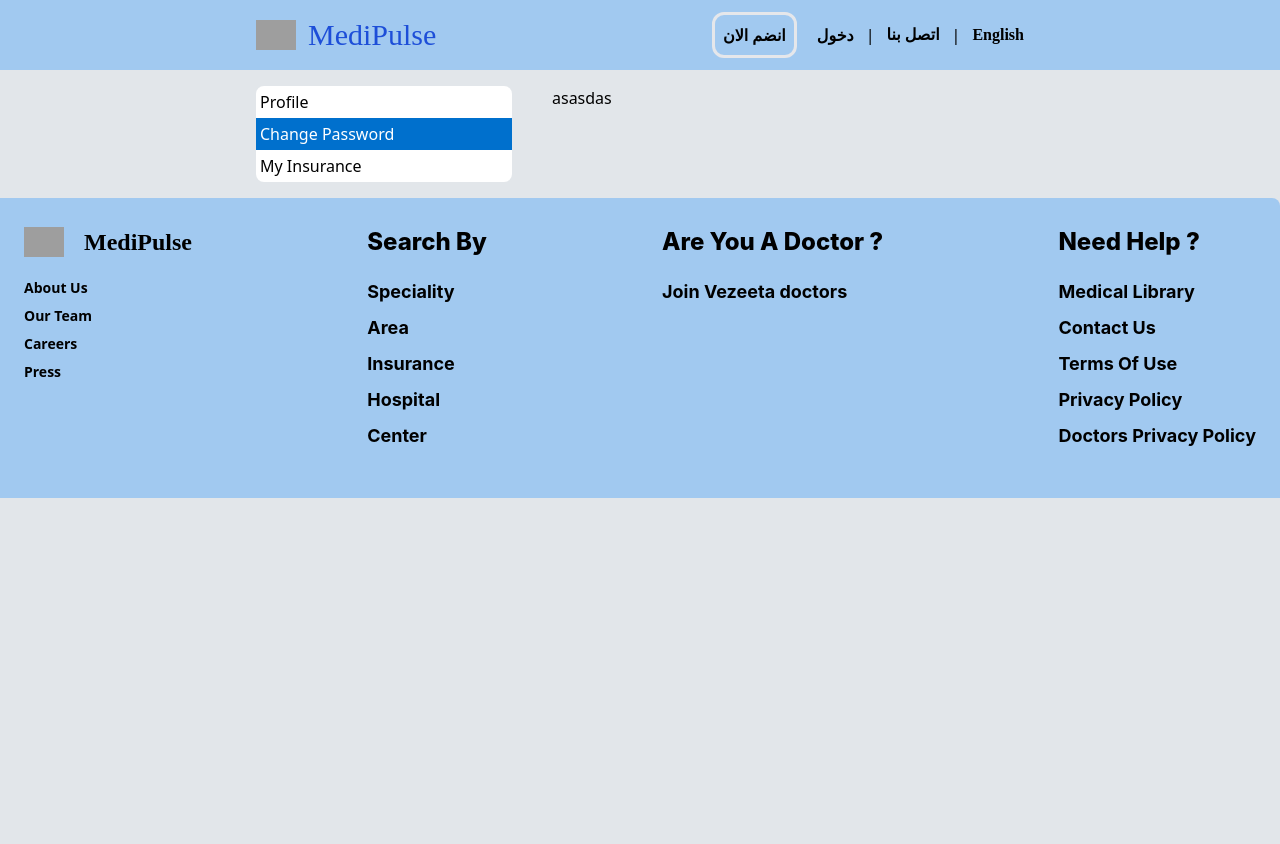
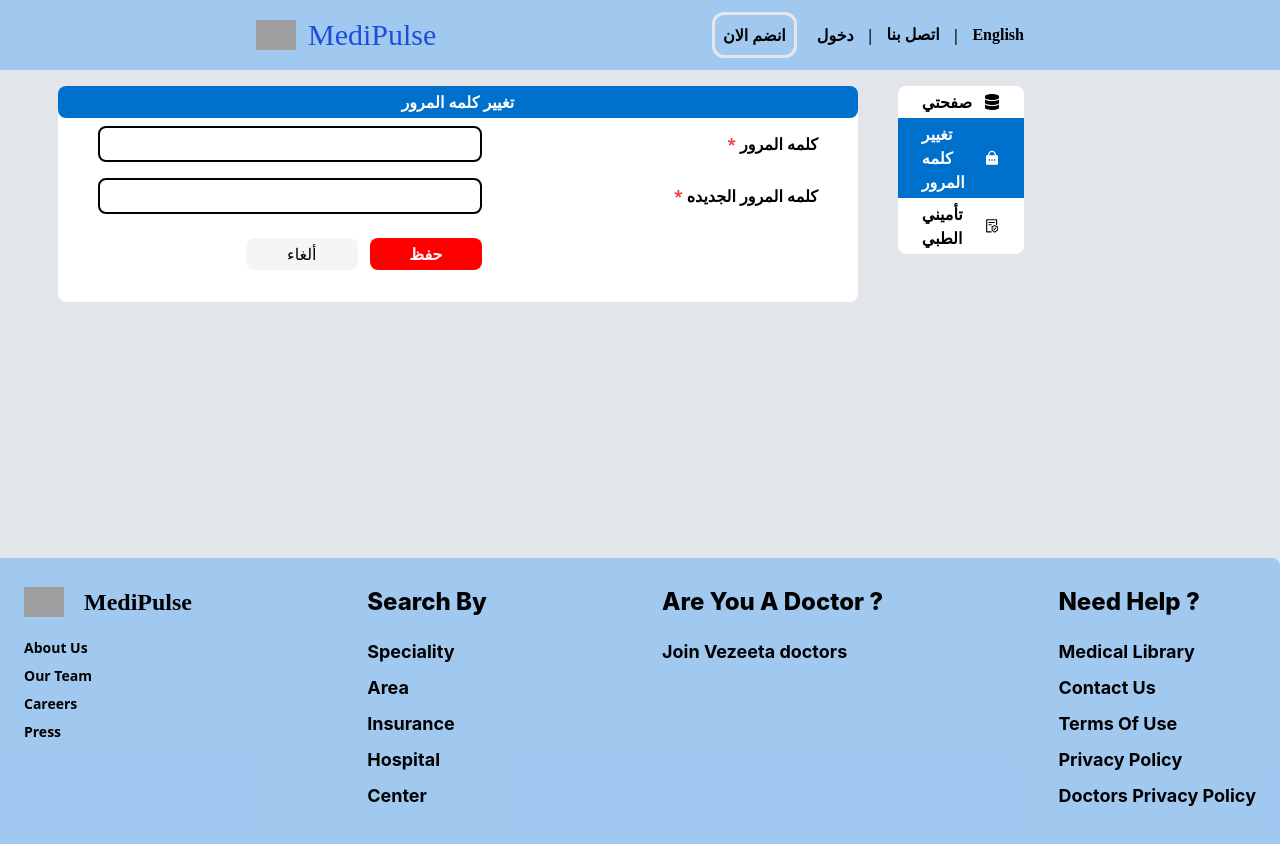
Before and after one commit to moshaosama/Graduation_Project, a React (Vite) app: page /Account/changepassword in a window 1280 px wide. Shown: the top 844 px of the page. Before the commit the page ends 800 px from the top, so only its background shows below. Built offline with nearby package versions, Linux system fonts and the light colour scheme; grey boxes are pictures that could not be loaded; the HTML template or start-up script is replaced by a standard one.

Commit message:
Create Profile Page

```diff
--- a/src/Components/Form/FormSignUp.tsx
+++ b/src/Components/Form/FormSignUp.tsx
@@ -8,10 +8,20 @@ const FormSignUp = ({
   HandleChange,
   Margin,
 }: signUpProps) => {
+  const Language = JSON.stringify(window.localStorage.getItem("Language"));
   return (
     <div className="my-2">
-      <p className="flex max-sm:flex-col max-sm:items-start  justify-between items-center">
-        <label htmlFor="">
+      <p
+        className={`flex ${
+          Language == '"English"' ? "flex" : "flex-row-reverse"
+        } max-sm:flex-col max-sm:items-start  justify-between items-center`}
+      >
+        <label
+          htmlFor=""
+          className={`font-bold ${
+            Language == '"English"' ? "flex" : "flex-row-reverse"
+          } flex gap-1`}
+        >
           {Title} <span className="text-red-500">*</span>
         </label>
 
@@ -19,7 +29,9 @@ const FormSignUp = ({
           type={Type}
           name={Name}
           placeholder={Placeholder}
-          className={`my-2 mx-${Margin} w-96 max-sm:w-full rounded-lg p-1 border-[2px] border-black`}
+          className={`my-2 mx-${Margin} ${
+            Language == '"English"' ? "text-start" : "text-end"
+          } w-96 max-sm:w-full rounded-lg p-1 border-[2px] border-black`}
           onChange={HandleChange}
         />
       </p>
--- a/src/Components/Navbar.tsx
+++ b/src/Components/Navbar.tsx
@@ -14,7 +14,6 @@ const Navbar = ({ setFun }: NavbarProps) => {
   const Language = JSON.stringify(window.localStorage.getItem("Language"));
   const Token = window.localStorage.getItem("Token");
   const User: User = JSON.parse(window.localStorage.getItem("User")!);
-  console.log(User);
 
   function ChangeTextByLanguage(Text: string, newText: string) {
     if (Language == '"English"') {
--- a/src/Components/ProfileData/changePassword.tsx
+++ b/src/Components/ProfileData/changePassword.tsx
@@ -1,7 +1,84 @@
+import { Link } from "react-router-dom";
+
 const ChangePassword = () => {
+  const Language = JSON.stringify(window.localStorage.getItem("Language"));
+
+  function ChangeTextByLanguage(Text: string, newText: string) {
+    if (Language == '"English"') {
+      return Text;
+    } else {
+      return newText;
+    }
+  }
   return (
-    <div>
-      <h1>asasdas</h1>
+    <div className="bg-white pb-4 w-[50rem] max-sm:w-full rounded-lg">
+      <div className="bg-[rgb(0,112,205)] text-center text-white font-bold p-1 rounded-lg">
+        <h1>{ChangeTextByLanguage("Change Passwrd", "تغيير كلمه المرور")}</h1>
+      </div>
+      <div>
+        <form action="" className="mx-10">
+          <p
+            className={`flex ${
+              Language == '"English"' ? "flex" : "flex-row-reverse"
+            } max-sm:flex-col max-sm:items-start  justify-between items-center`}
+          >
+            <label
+              className={`font-bold ${
+                Language == '"English"' ? "flex" : "flex-row-reverse"
+              } flex gap-1`}
+            >
+              {ChangeTextByLanguage("Password", "كلمه المرور ")}{" "}
+              <span className="text-red-500">*</span>
+            </label>
+            <input
+              type="text"
+              className={`my-2 ${
+                Language == '"English"' ? "text-start" : "text-end"
+              } w-96 max-sm:w-full rounded-lg p-1 border-[2px] border-black`}
+            />
+          </p>
+          <p
+            className={`flex ${
+              Language == '"English"' ? "flex" : "flex-row-reverse"
+            } max-sm:flex-col max-sm:items-start  justify-between items-center`}
+          >
+            <label
+              className={`font-bold ${
+                Language == '"English"' ? "flex" : "flex-row-reverse"
+              } flex gap-1`}
+            >
+              {ChangeTextByLanguage("New Password", "كلمه المرور الجديده")}{" "}
+              <span className="text-red-500">*</span>
+            </label>
+            <input
+              type="text"
+              className={`my-2 ${
+                Language == '"English"' ? "text-start" : "text-end"
+              } w-96 max-sm:w-full rounded-lg p-1 border-[2px] border-black`}
+            />
+          </p>
+        </form>
+      </div>
+      <div
+        className={`flex ${
+          Language == '"English"'
+            ? "flex-row  mx-[16.5pc]"
+            : "flex-row-reverse mx-[23.5pc]"
+        } gap-3 my-4  max-sm:mx-10`}
+      >
+        <div>
+          <button className="rounded-lg text-white font-bold hover:bg-red-600 transition-all duration-300 bg-[red] w-28 p-1">
+            {ChangeTextByLanguage("Save", "حفظ")}
+          </button>
+        </div>
+        <Link to={"/"}>
+          <div>
+            <button className="rounded-lg text-black  hover:bg-[rgb(143,143,143)] transition-all duration-300 bg-[rgb(245,245,245)] w-28 p-1">
+              {ChangeTextByLanguage("Cancel", "ألغاء")}
+            </button>
+          </div>
+        </Link>
+      </div>
     </div>
   );
 };
--- a/src/Components/ProfileData/infoProfile.tsx
+++ b/src/Components/ProfileData/infoProfile.tsx
@@ -4,34 +4,42 @@ import { Link } from "react-router-dom";
 
 const InfoProfile = () => {
   const User = JSON.parse(window.localStorage.getItem("User")!);
+  const Language = JSON.stringify(window.localStorage.getItem("Language"));
 
   const [formState, setFormState] = useState({
-    userName: "",
-    mobilePhone: "",
-    Email: "",
-    birthDate: "",
-    Password: "",
+    userName: User?.userName,
+    mobilePhone: User?.mobilePhone,
+    Email: User?.Email,
+    birthDate: User?.birthDate,
   });
+
+  function ChangeTextByLanguage(Text: string, newText: string) {
+    if (Language == '"English"') {
+      return Text;
+    } else {
+      return newText;
+    }
+  }
 
   const formConfig = {
     FormInputs: [
       {
-        Title: "userName",
+        Title: ChangeTextByLanguage("userName", "ألاسم"),
         Type: "text",
         Placeholder: User.userName,
       },
       {
-        Title: "mobilePhone",
+        Title: ChangeTextByLanguage("mobilePhone", "رقم الموبايل"),
         Type: "mobilePhone",
         Placeholder: User.mobilePhone,
       },
       {
-        Title: "Email",
+        Title: ChangeTextByLanguage("Email", "البريد الالكتروني"),
         Type: "Email",
         Placeholder: User.Email,
       },
       {
-        Title: "birthDate",
+        Title: ChangeTextByLanguage("birthDate", "تاريخ الميلاد"),
         Type: "birthDate",
         Placeholder: User.birthDate,
       },
@@ -41,10 +49,28 @@ const InfoProfile = () => {
   const ChangeFromState = (e: React.ChangeEvent<HTMLInputElement>) => {
     setFormState({ ...formState, [e.target.name]: e.target.value });
   };
+
+  const HandleClickSave = () => {
+    fetch(`http://localhost:3000/getprofile/${User?.Email}`, {
+      method: "PUT",
+      headers: {
+        "Content-Type": "application/json",
+      },
+      body: JSON.stringify(formState),
+    })
+      .then((res) => {
+        return res.json();
+      })
+      .then((data) => {
+        window.localStorage.setItem("User", JSON.stringify(data?.result[0]));
+        window.location.reload();
+      });
+  };
+
   return (
-    <div className="bg-white pb-4 w-[50rem] rounded-lg">
+    <div className="bg-white pb-4 w-[50rem] max-sm:w-full rounded-lg">
       <div className="bg-[rgb(0,112,205)] text-center text-white font-bold p-1 rounded-lg">
-        <h1>Manage Profile</h1>
+        <h1>{ChangeTextByLanguage("Manage Profile", "ادارة الملف الشخصي")}</h1>
       </div>
       <div>
         <form action="" className="mx-10">
@@ -62,16 +88,25 @@ const InfoProfile = () => {
           })}
         </form>
       </div>
-      <div className="flex flex-row gap-3 mx-[16.5pc]">
+      <div
+        className={`flex ${
+          Language == '"English"'
+            ? "flex-row mx-[16.5pc]"
+            : "flex-row-reverse mx-[23.5pc]"
+        } gap-3  max-sm:mx-10`}
+      >
         <div>
-          <button className="rounded-lg text-white font-bold hover:bg-red-600 transition-all duration-300 bg-[red] w-28 p-1">
-            Save
+          <button
+            className="rounded-lg text-white font-bold hover:bg-red-600 transition-all duration-300 bg-[red] w-28 p-1"
+            onClick={HandleClickSave}
+          >
+            {ChangeTextByLanguage("Save", "حفظ")}
           </button>
         </div>
         <Link to={"/"}>
           <div>
             <button className="rounded-lg text-black  hover:bg-[rgb(143,143,143)] transition-all duration-300 bg-[rgb(245,245,245)] w-28 p-1">
-              Cancel
+              {ChangeTextByLanguage("Cancel", "ألغاء")}
             </button>
           </div>
         </Link>
--- a/src/Pages/Profile.tsx
+++ b/src/Pages/Profile.tsx
@@ -1,26 +1,48 @@
+import { AiOutlineFileProtect } from "react-icons/ai";
+
+import { FaDatabase } from "react-icons/fa";
+import { RiLockPasswordFill } from "react-icons/ri";
 import { NavLink, Outlet } from "react-router";
 
 const Profile = () => {
+  const Language = JSON.stringify(window.localStorage.getItem("Language"));
+  function ChangeTextByLanguage(Text: string, newText: string) {
+    if (Language == '"English"') {
+      return Text;
+    } else {
+      return newText;
+    }
+  }
+
   const DetailsList = [
     {
       id: 1,
-      Title: "Profile",
+      Title: ChangeTextByLanguage("Profile", "صفحتي"),
       link: "/Account/profile",
+      Element: <FaDatabase />,
     },
     {
       id: 2,
-      Title: "Change Password",
+      Title: ChangeTextByLanguage("Change Password", "تغيير كلمه المرور"),
       link: "/Account/changepassword",
+      Element: <RiLockPasswordFill />,
     },
     {
       id: 3,
-      Title: "My Insurance",
+      Title: ChangeTextByLanguage("My Insurance", "تأميني الطبي"),
       link: "/Account/my",
+      Element: <AiOutlineFileProtect />,
     },
   ];
+
+  const TransitionLanguage = {
+    Language: `${Language == '"English"' ? "flex" : "flex-row-reverse"}`,
+  };
   return (
     <>
-      <div className="my-4 mx-64 max-sm:mx-3 flex gap-10">
+      <div
+        className={`my-4 h-[57vh] mx-64 max-sm:mx-3 flex  ${TransitionLanguage.Language} max-sm:flex-col gap-10 max-sm:gap-5`}
+      >
         <div className="bg-white h-fit rounded-lg w-64 max-sm:w-full flex flex-col">
           {DetailsList.map((el) => (
             <NavLink
@@ -29,7 +51,12 @@ const Profile = () => {
                 el.id == 3 ? "rounded-b-lg" : null
               }  p-1`}
             >
-              <h1>{el.Title}</h1>
+              <div
+                className={`flex ${TransitionLanguage.Language} gap-3 items-center mx-5`}
+              >
+                <h1>{el.Element}</h1>
+                <h1 className="font-bold">{el.Title}</h1>
+              </div>
             </NavLink>
           ))}
         </div>
```
